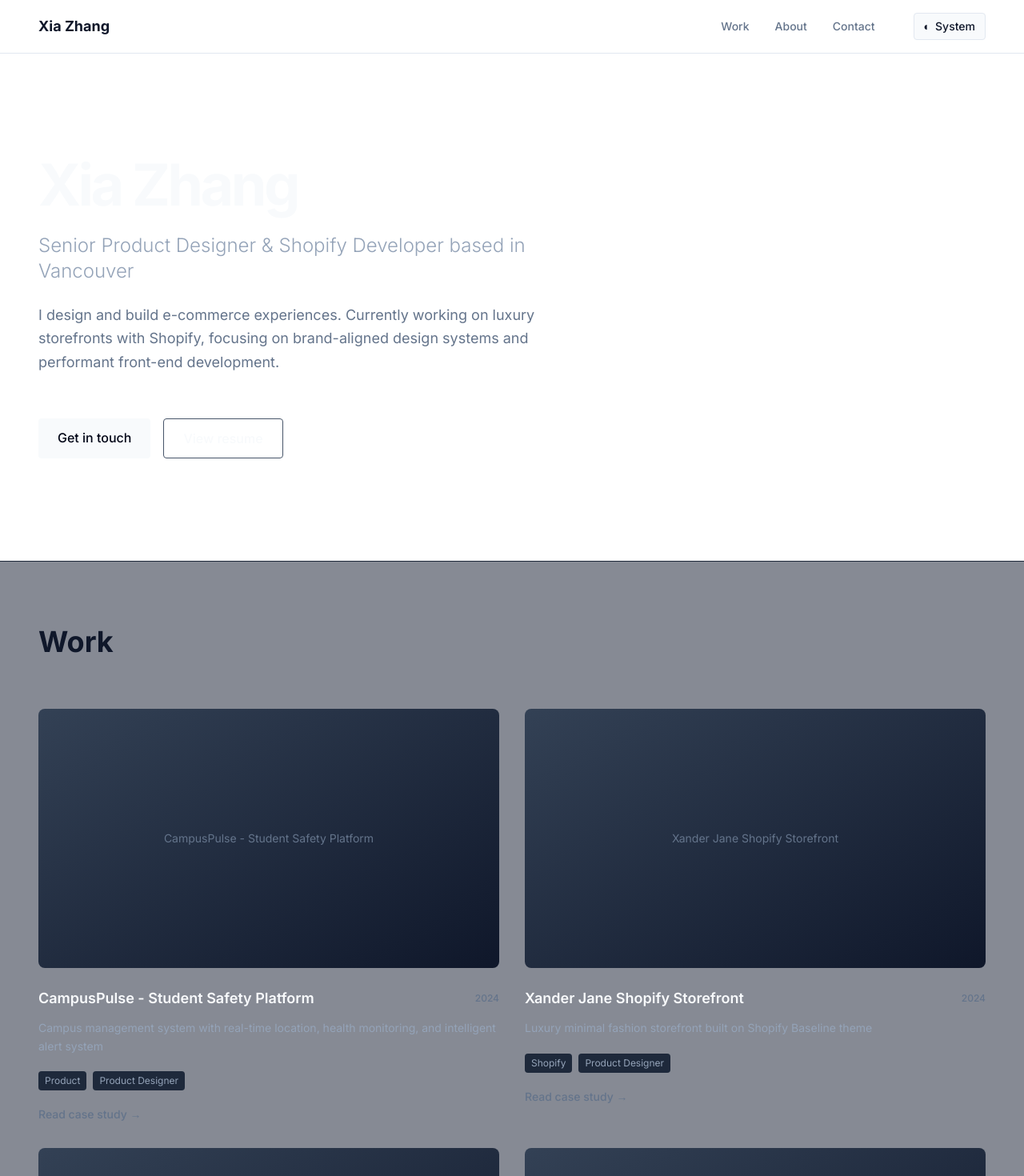
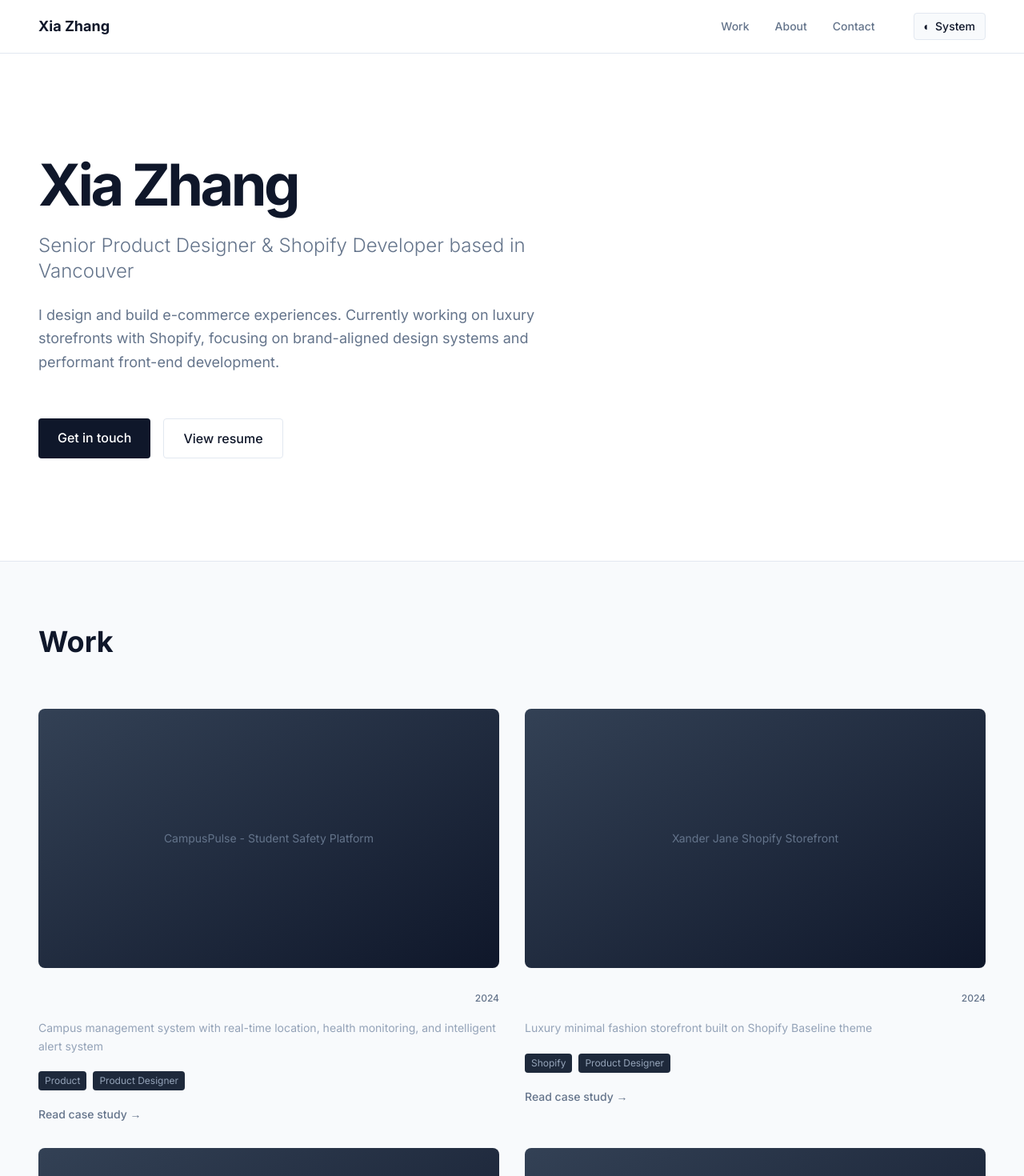
Before and after one commit to Bunnycony/portfolio, a Next.js app: page / in a window 1280 px wide. Shown: the top 1470 px of the page at 80% size. Built offline with nearby package versions, Linux system fonts and the light colour scheme.

Commit message:
Update page.tsx

```diff
--- a/app/page.tsx
+++ b/app/page.tsx
@@ -8,25 +8,40 @@ export default function Home() {
       {/* Hero Section */}
       <section className="px-6 md:px-12 py-20 md:py-32 max-w-7xl mx-auto">
         <div className="space-y-6">
-          <h1 className="text-5xl md:text-7xl font-bold tracking-tighter text-slate-50">
+          <h1 className="text-5xl md:text-7xl font-bold tracking-tighter" style={{
+            color: 'var(--text-primary)'
+          }}>
             Xia Zhang
           </h1>
-          <p className="text-xl md:text-2xl text-slate-400 font-light max-w-2xl">
+          <p className="text-xl md:text-2xl font-light max-w-2xl" style={{
+            color: 'var(--text-secondary)'
+          }}>
             Senior Product Designer & Shopify Developer based in Vancouver
           </p>
-          <p className="text-lg text-slate-500 max-w-2xl leading-relaxed">
+          <p className="text-lg max-w-2xl leading-relaxed" style={{
+            color: 'var(--text-secondary)'
+          }}>
             I design and build e-commerce experiences. Currently working on luxury storefronts with Shopify, focusing on brand-aligned design systems and performant front-end development.
           </p>
           <div className="flex gap-4 pt-8">
             <a
               href="mailto:your.email@example.com"
-              className="px-6 py-3 bg-slate-50 text-slate-950 font-medium rounded hover:bg-slate-200 transition-colors"
+              className="px-6 py-3 font-medium rounded transition-all"
+              style={{
+                backgroundColor: 'var(--accent-primary)',
+                color: 'var(--bg-primary)'
+              }}
             >
               Get in touch
             </a>
             <a
               href="#"
-              className="px-6 py-3 border border-slate-600 text-slate-50 font-medium rounded hover:border-slate-400 hover:bg-slate-900 transition-colors"
+              className="px-6 py-3 font-medium rounded transition-all"
+              style={{
+                backgroundColor: 'transparent',
+                color: 'var(--text-primary)',
+                border: `1px solid var(--border-color)`
+              }}
             >
               View resume
             </a>
@@ -35,9 +50,16 @@ export default function Home() {
       </section>
 
       {/* Projects Section */}
-      <section className="px-6 md:px-12 py-20 border-t border-slate-800 bg-slate-900/50">
+      <section className="px-6 md:px-12 py-20 border-t" style={{
+        backgroundColor: 'var(--bg-secondary)',
+        borderColor: 'var(--border-color)'
+      }}>
         <div className="max-w-7xl mx-auto">
-          <h2 className="text-3xl md:text-4xl font-bold mb-16">Work</h2>
+          <h2 className="text-3xl md:text-4xl font-bold mb-16" style={{
+            color: 'var(--text-primary)'
+          }}>
+            Work
+          </h2>
           <div className="grid grid-cols-1 md:grid-cols-2 gap-8">
             {projects.map((project) => (
               <Link key={project.id} href={`/work/${project.id}`}>
@@ -49,10 +71,18 @@ export default function Home() {
       </section>
 
       {/* About Section */}
-      <section className="px-6 md:px-12 py-20 border-t border-slate-800">
+      <section className="px-6 md:px-12 py-20 border-t" style={{
+        borderColor: 'var(--border-color)'
+      }}>
         <div className="max-w-4xl mx-auto space-y-8">
-          <h2 className="text-3xl md:text-4xl font-bold">About</h2>
-          <div className="space-y-6 text-slate-400 leading-relaxed">
+          <h2 className="text-3xl md:text-4xl font-bold" style={{
+            color: 'var(--text-primary)'
+          }}>
+            About
+          </h2>
+          <div className="space-y-6 leading-relaxed" style={{
+            color: 'var(--text-secondary)'
+          }}>
             <p>
               I'm a product designer with 5+ years of experience combining UX/UI design with hands-on front-end development. My background spans industrial IoT dashboards, luxury e-commerce, and consumer product design.
             </p>
@@ -60,10 +90,20 @@ export default function Home() {
               At Modaselle/Xander Jane, I design and develop custom Shopify storefronts from scratch. I'm equally comfortable in Figma and code—I care about how designs actually ship and perform.
             </p>
             <div className="space-y-4 pt-4">
-              <h3 className="text-slate-50 font-semibold">Skills</h3>
+              <h3 className="font-semibold" style={{ color: 'var(--text-primary)' }}>
+                Skills
+              </h3>
               <div className="flex flex-wrap gap-2">
                 {['Product Design', 'UX/UI', 'Shopify Development', 'Liquid', 'React', 'CSS', 'Design Systems', 'E-commerce', 'Brand Design'].map((skill) => (
-                  <span key={skill} className="px-3 py-1 bg-slate-800 text-slate-300 text-sm rounded">
+                  <span
+                    key={skill}
+                    className="px-3 py-1 text-sm rounded"
+                    style={{
+                      backgroundColor: 'var(--bg-secondary)',
+                      color: 'var(--text-secondary)',
+                      border: `1px solid var(--border-color)`
+                    }}
+                  >
                     {skill}
                   </span>
                 ))}
```
